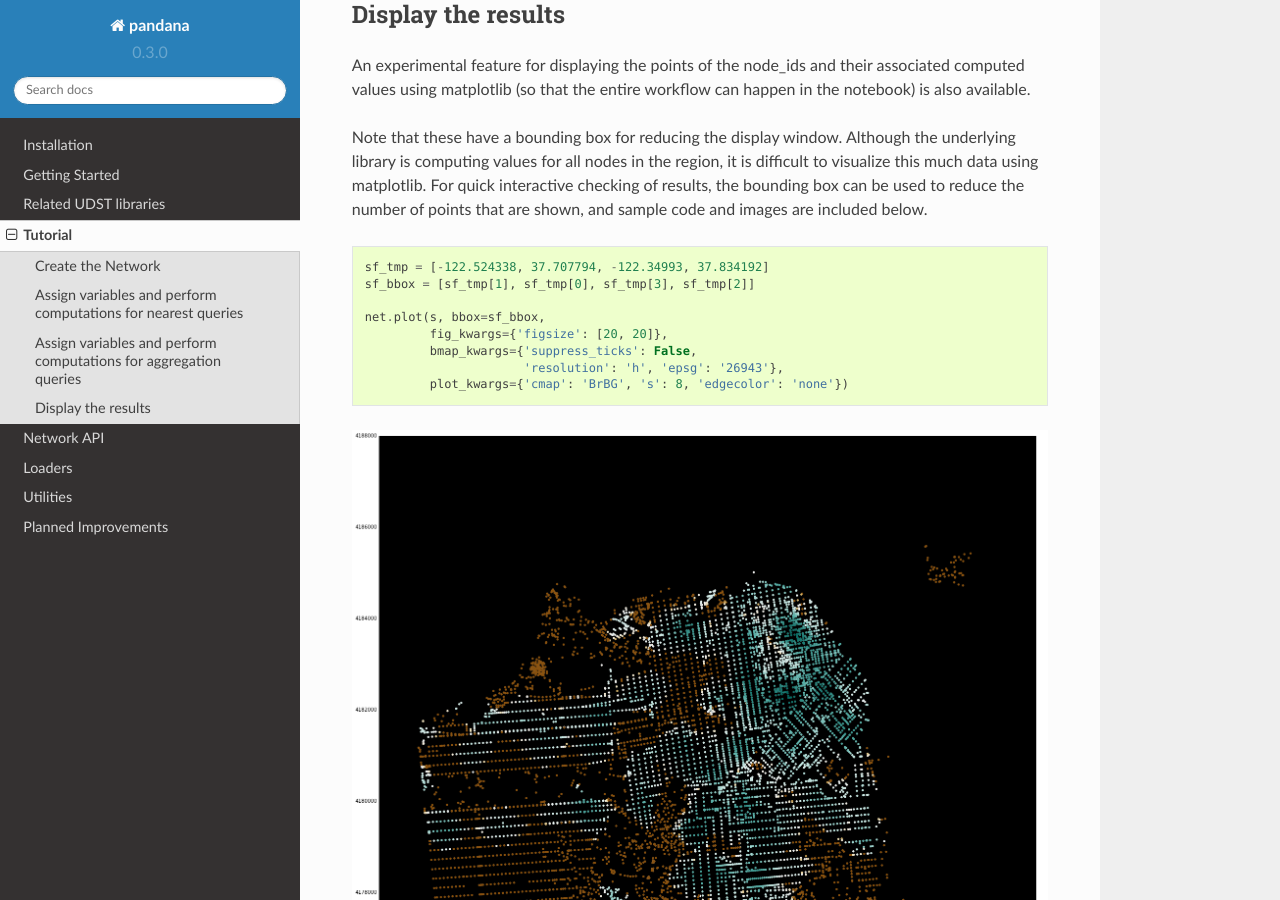
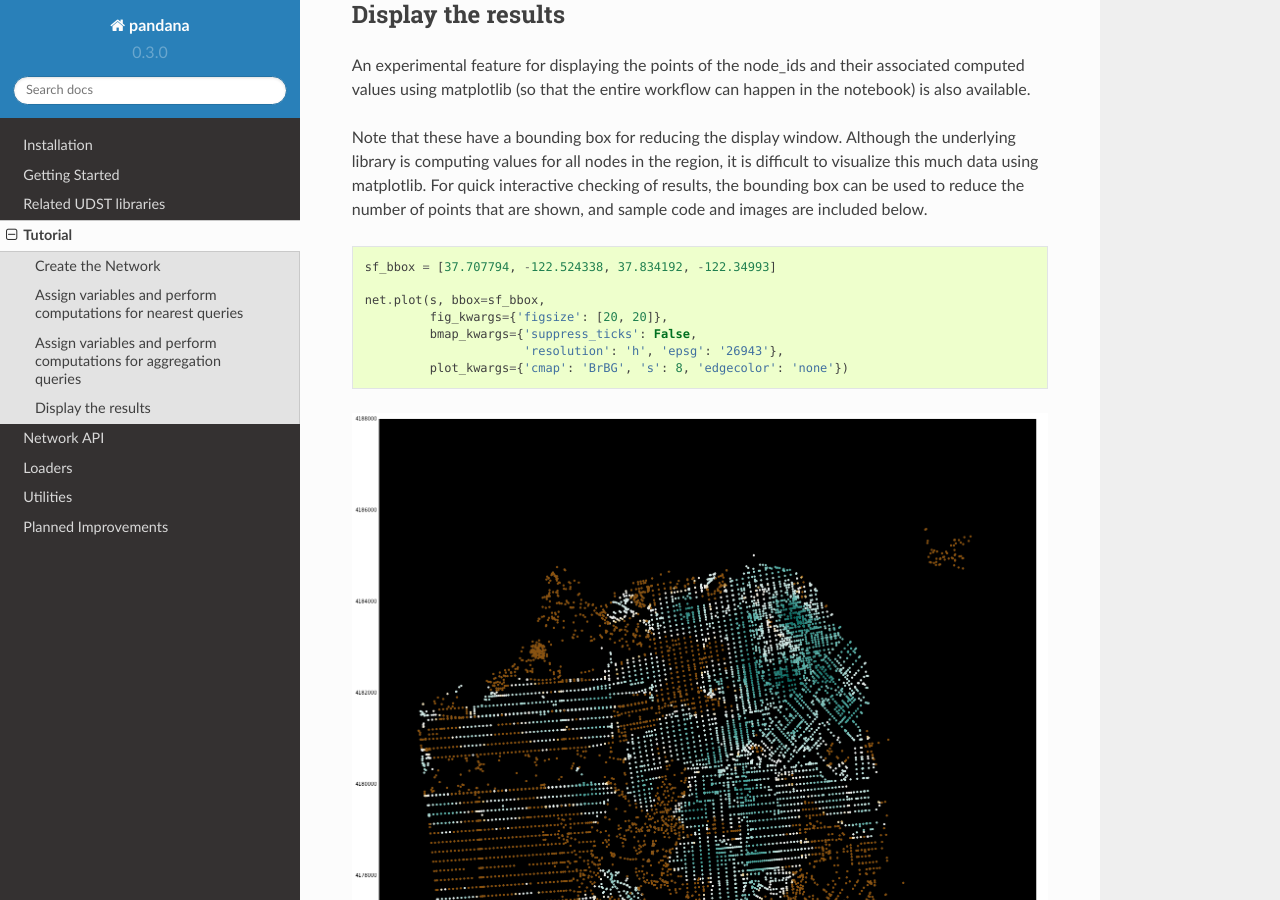
Before and after one commit to UDST/pandana, a Sphinx documentation site: the page built from docs/tutorial.rst, in a window 1280 px wide and 900 px high, scrolled down 4159 px. Built offline with Sphinx 7.4.7 and the Read the Docs theme 2.0.0, drawn with Linux system fonts in a browser that asks for light colours.

Commit message:
removed slideshow from readme, fixed docstring typo, updated bbox in tutorial

```diff
--- a/README.rst
+++ b/README.rst
@@ -9,8 +9,6 @@ Pandana
    :alt: Coverage Status
    :target: https://coveralls.io/r/UDST/pandana
 
-A nice slideshow showing example code is available
-`here <http://bit.ly/1tivyjw>`__.
 
 In this case, a picture is worth a thousand words. The image below shows
 the distance to the *2nd* nearest restaurant (rendered by matplotlib)
--- a/docs/tutorial.rst
+++ b/docs/tutorial.rst
@@ -210,8 +210,7 @@ matplotlib.  For quick interactive checking of results,
 the bounding box can be used to reduce the number of points that are shown,
 and sample code and images are included below. ::
 
-    sf_tmp = [-122.524338, 37.707794, -122.34993, 37.834192]
-    sf_bbox = [sf_tmp[1], sf_tmp[0], sf_tmp[3], sf_tmp[2]]
+    sf_bbox = [37.707794, -122.524338, 37.834192, -122.34993]
 
     net.plot(s, bbox=sf_bbox,
              fig_kwargs={'figsize': [20, 20]},
```
Also changed, not shown: 1 other file.
